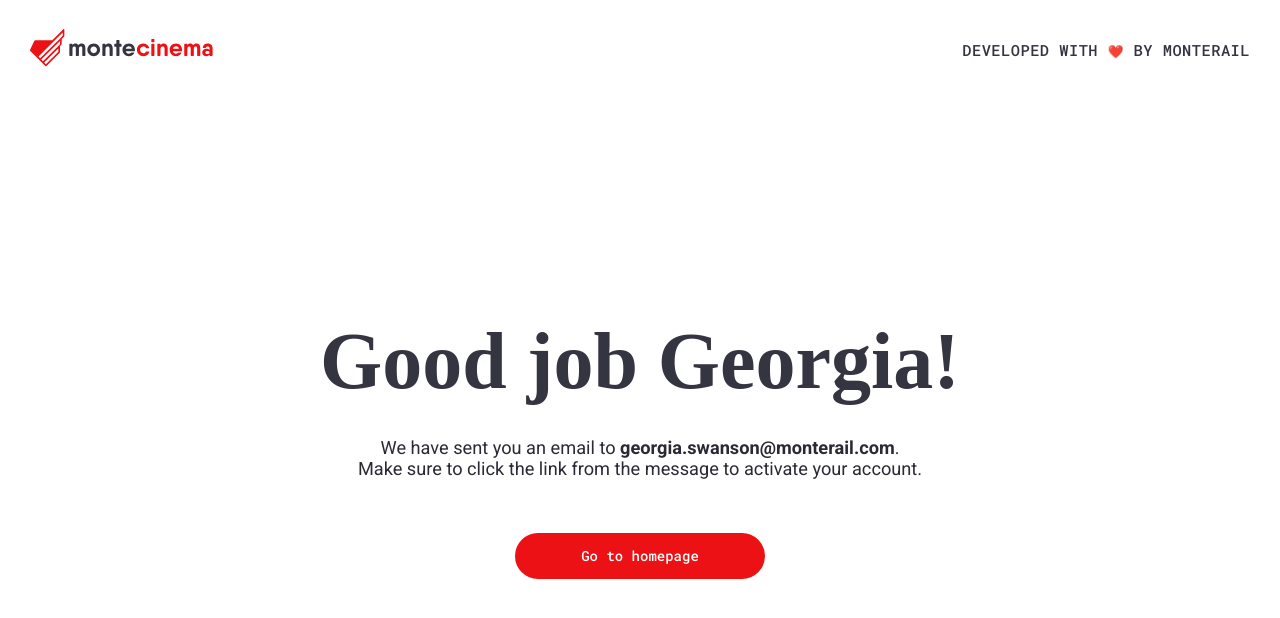
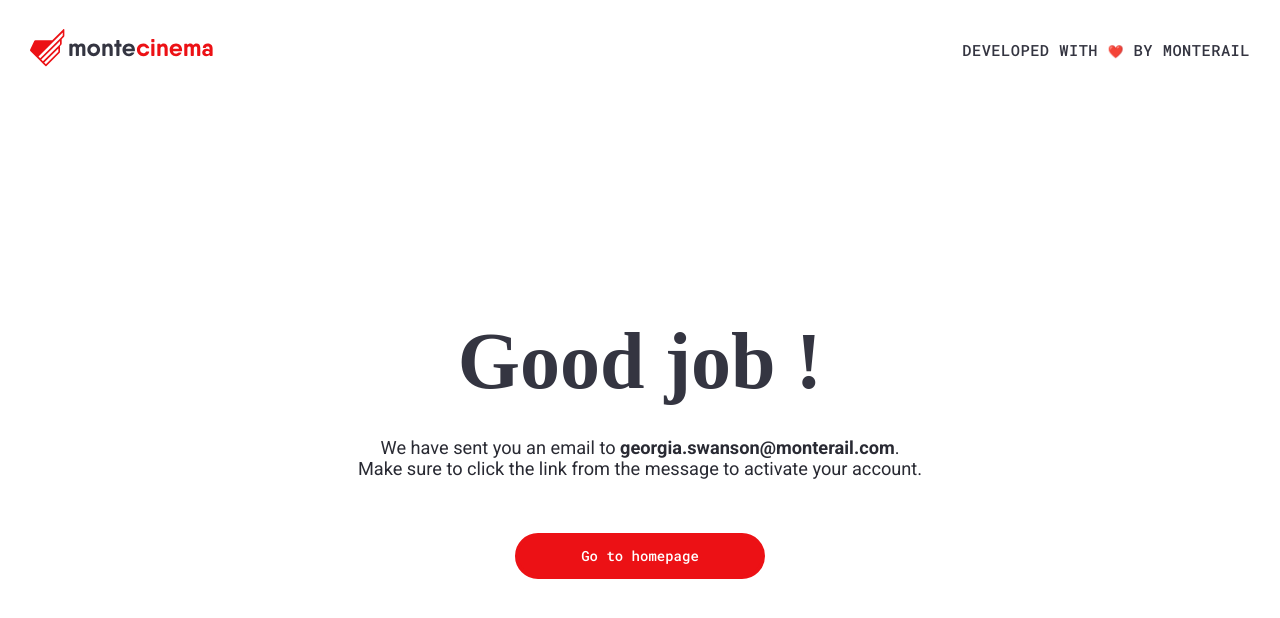
Before and after one commit to zakrzaq/monte-recruit, a Vue app: page /success in a window 1280 px wide. Shown: the top 618 px of the page. Built offline with nearby package versions, Linux system fonts and the light colour scheme; a web font is replaced by a local one.

Commit message:
user name added to success screen

```diff
--- a/src/views/RegisterSuccess.vue
+++ b/src/views/RegisterSuccess.vue
@@ -1,6 +1,6 @@
 <template>
   <div class="success">
-    <h1 class="success__heading">Good job Georgia!</h1>
+    <h1 class="success__heading">Good job {{ user.firstName || Georgia }}!</h1>
     <p class="success__text">
       We have sent you an email to
       <strong>{{ user.email || "georgia.swanson@monterail.com" }}</strong
```
